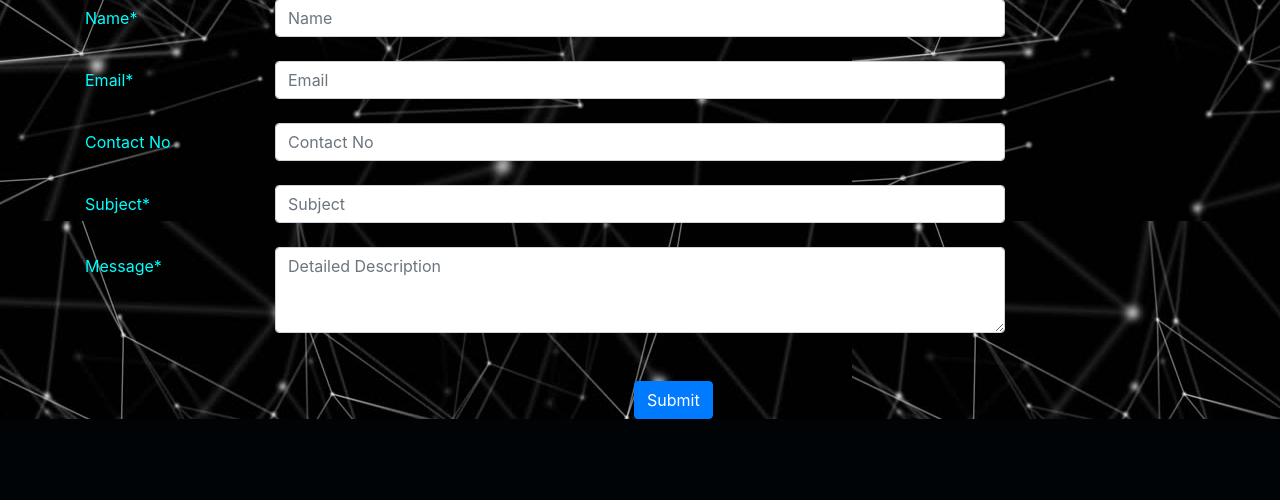
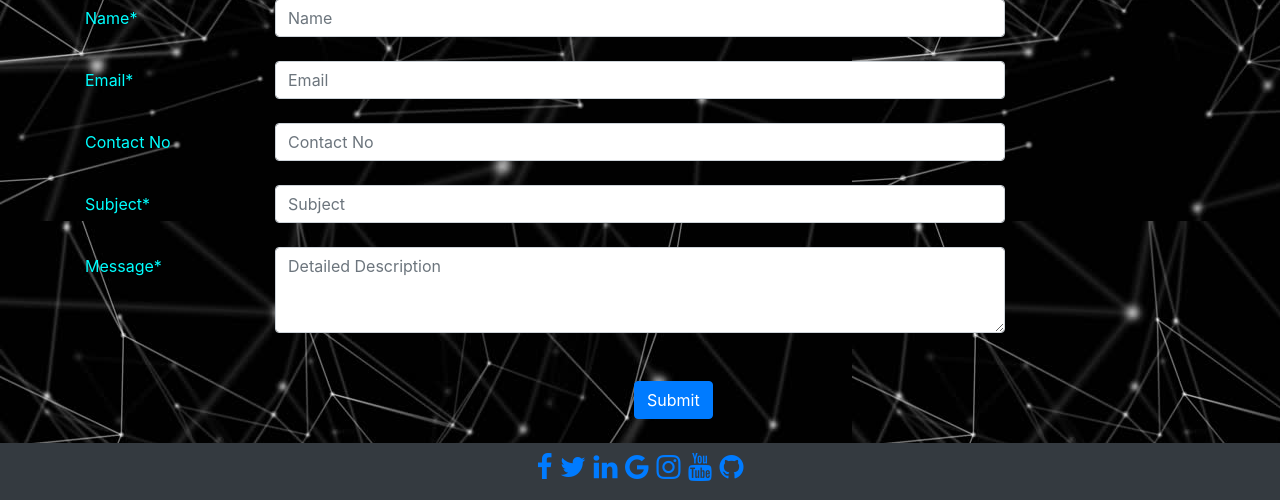
Before and after one commit to rahulsingh4040/khareedo, a Django app: page /about/ in a window 1280 px wide. Shown: the part 739-1239 px from the top of the page. Before the commit the page ends 1158 px from the top, so only its background shows below. Run offline with Django 3.2, Linux system fonts and the light colour scheme; some libraries are stand-ins or nearby versions.

Commit message:
Product View Debug

```diff
--- a/shop/templates/shop/about.html
+++ b/shop/templates/shop/about.html
@@ -100,6 +100,26 @@
     </div>
     </form>
 </div>
+<nav class="navbar navbar-expand-lg navbar-dark bg-dark mt-4">
+    <div class="mx-auto order-0 p-y-3">
+        <div class='h3'>
+            <a href="https://www.facebook.com/rsbrmvm9" target="_blank"><i class="fa fa-facebook"></i></a>
+
+            <a href="https://twitter.com/384f880e613a416" target="_blank"><i class="fa fa-twitter"></i></a>
+
+            <a href="https://www.linkedin.com/in/rahul-singh-320656128/" target="_blank"><i class="fa fa-linkedin"></i></a>
+
+            <a href="https://plus.google.com/101151541686491365563" target="_blank"><i class="fa fa-google"></i></a>
+
+            <a href="https://www.instagram.com/rahuljaat1997/" target="_blank"><i class="fa fa-instagram"></i></a>
+
+            <a href="https://www.youtube.com/channel/UC35XtG0ldEu7IYdYJhwha8w?view_as=subscriber" target="_blank"><i class="fa fa-youtube"></i></a>
+
+            <a href="https://github.com/rahulsingh4040" target="_blank"><i class="fa fa-github"></i></a>
+
+        </div>
+    </div>
+</nav>
 {% endblock %}
 {% block js %}
 <script>
--- a/shop/templates/shop/base.html
+++ b/shop/templates/shop/base.html
@@ -7,11 +7,12 @@
 
     <!-- Bootstrap CSS -->
     <link rel="stylesheet" href="https://stackpath.bootstrapcdn.com/bootstrap/4.3.1/css/bootstrap.min.css" integrity="sha384-ggOyR0iXCbMQv3Xipma34MD+dH/1fQ784/j6cY/iJTQUOhcWr7x9JvoRxT2MZw1T" crossorigin="anonymous">
+    <link rel="stylesheet" href="https://maxcdn.bootstrapcdn.com/font-awesome/4.4.0/css/font-awesome.min.css">
     {% block title %}{% endblock %}
   </head>
   <body>
     {% load static %}
-    <nav class="navbar navbar-expand-lg navbar-dark bg-dark">
+    <nav class="navbar navbar-expand-lg sticky-top navbar-dark bg-dark">
       <a class="navbar-brand" href="/">
         <img src="/static/shop/logo.gif" width="50" height="30" class="d-inline-block align-top mx-1" alt="">Khareedo</a>
       <button class="navbar-toggler" type="button" data-toggle="collapse" data-target="#navbarSupportedContent" aria-controls="navbarSupportedContent" aria-expanded="false" aria-label="Toggle navigation">
--- a/shop/templates/shop/viewproduct.html
+++ b/shop/templates/shop/viewproduct.html
@@ -18,7 +18,7 @@
         </div>
         <div class = "col-md-8">
             <h5>{{product.product_name}}</h5>
-            <p>Rs. {% if product.product_discount %}<strike>{{product.product_price}}</strike>&nbsp;{% endif %}<b>{{ product.product_amt }}</b>{% if product.product_discount %}&nbsp;({{product.product_discount}}% discount){% endif %}</p>
+            <p>Rs. {% if product.product_discount %}<strike>{{product.product_price}}</strike>&nbsp;{% endif %}<b>{{product.product_amt}}</b>{% if product.product_discount %}&nbsp;({{product.product_discount}}% discount){% endif %}</p>
             <p>{{product.product_desc}}</p>
         </div>
     </div>
--- a/shop/views.py
+++ b/shop/views.py
@@ -52,7 +52,8 @@ def track(request):
 
 def productview(request, id):
     product = Product.objects.filter(id=id)
-    print(product)
+    for prod in product:
+        prod.product_amt = int(prod.product_price - (prod.product_discount/100)*prod.product_price)
     return render(request,'shop/viewproduct.html',{'product':product[0]})
 
 def checkout(request):
```
Also changed, not shown: db.sqlite3, media/shop/images/watch2.jpg (added), media/shop/images/watch3.jpg (added).
